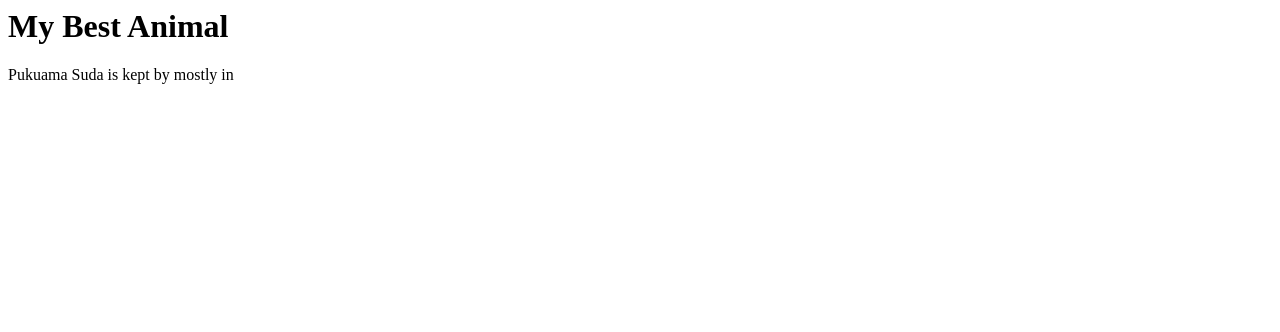
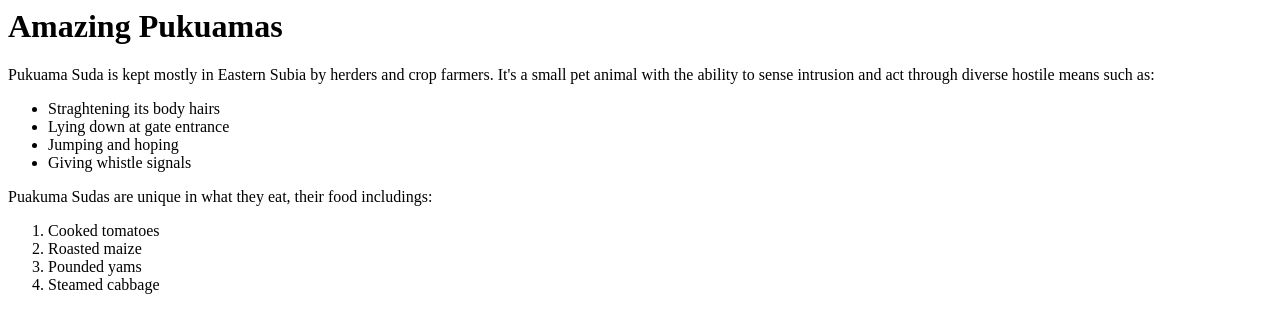
Before and after one commit to Steve-design/my-first-webpage, a plain HTML site: page my-pet.html in a window 1280 px wide. Drawn offline with Linux system fonts and the light colour scheme.

Commit message:
add all changes

```diff
--- a/my-pet.html
+++ b/my-pet.html
@@ -4,8 +4,20 @@
   <title>My Pet</title>
 </head>
 <body>
-  <h1>My Best Animal</h1>
-  <p>Pukuama Suda is kept by mostly in </p>
-  <ul></ul>
+  <h1>Amazing Pukuamas</h1>
+  <p>Pukuama Suda is kept  mostly in Eastern Subia by herders and crop farmers. It's a small pet animal with the ability to sense intrusion and act through diverse hostile means such as:</p>
+  <ul>
+    <li>Straghtening its body hairs</li>
+    <li>Lying down at gate entrance</li>
+    <li>Jumping and hoping</li>
+    <li>Giving whistle signals</li>
+  </ul>
+  <p>Puakuma Sudas are unique in what they eat, their food includings:</p>
+  <ol>
+    <li>Cooked tomatoes</li>
+    <li>Roasted maize</li>
+    <li>Pounded yams</li>
+    <li>Steamed cabbage</li>
+  </ol>
 </body>
 </html>
```
